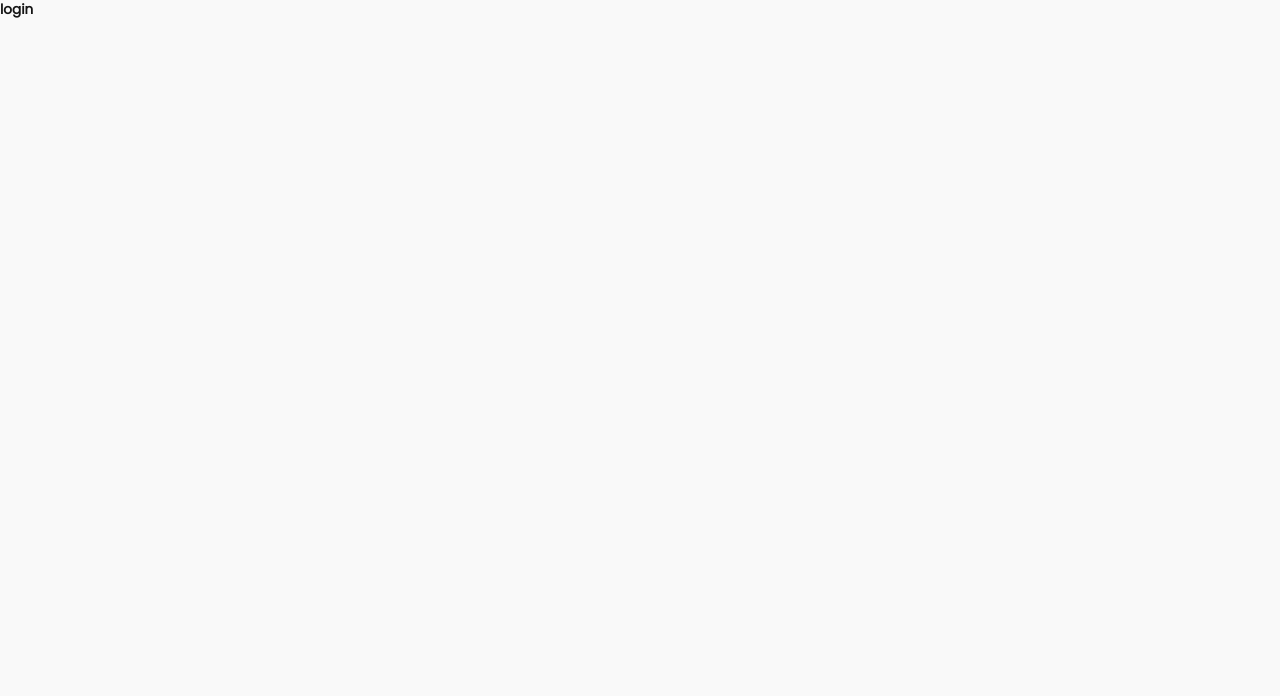
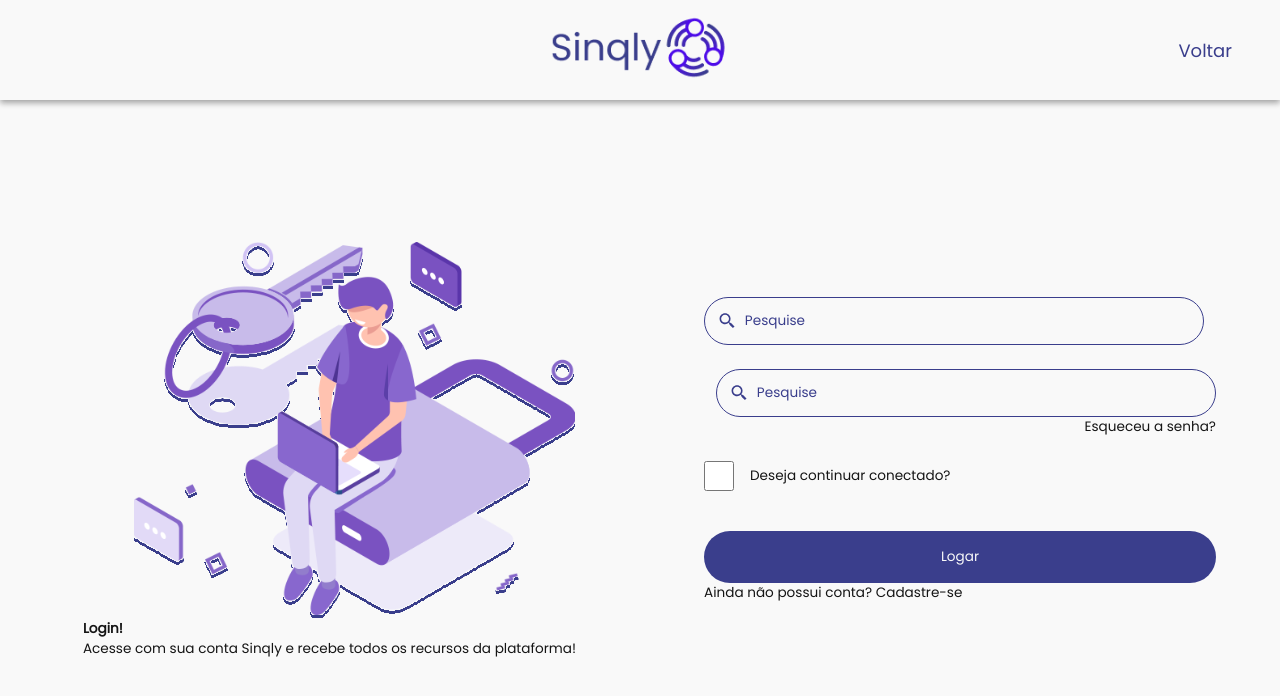
Before and after one commit to Sinqly/Website, a Next.js app: page /login in a window 1280 px wide. Shown: the top 696 px of the page. Built offline with nearby package versions, Linux system fonts and the light colour scheme.

Commit message:
feat(WIP): Login Page

```diff
--- a/src/pages/login.tsx
+++ b/src/pages/login.tsx
@@ -1,9 +1,64 @@
+
 import * as React from 'react'
+import Image from 'next/image'
+import PeopleSVG from '../assets/Images/Login/people.svg'
 
+import {
+  Main,
+  SectionLeft,
+  Texts,
+  SectionRight,
+  InputGroup,
+  PasswordDiv,
+  StayConnected,
+  Button,
+  ButtonDiv,
+  NoAccount,
+} from '../styles/pages/Login'
+import Input from '../components/Input'
+import Header from '../components/Header'
+
+
+
+/* eslint @typescript-eslint/no-empty-interface: "off" */
 interface loginProps {}
 
-const login: React.FC<loginProps> = (props) => {
-  return <h1>login</h1>
+const login: React.FC<loginProps> = ({...props}) => {
+  return (
+    <>
+      <Header headerType={"SignInSignUp"}/>
+      <Main>
+        <SectionLeft>
+          <PeopleSVG/>
+          <Texts>
+            <h3>Login!</h3>
+            <p>Acesse com sua conta Sinqly e recebe todos os recursos da plataforma!</p>
+          </Texts>
+        </SectionLeft>
+
+        <SectionRight>
+          <InputGroup>
+            <Input styles={{width: "100%"}}/>
+            <PasswordDiv>
+              <Input styles={{width: "100%"}}/>
+              <span>Esqueceu a senha?</span>
+            </PasswordDiv>
+          </InputGroup>
+
+          <StayConnected>
+            <input type="checkbox" name="sadf" id="sdfg" />
+            <label>Deseja continuar conectado?</label>
+          </StayConnected>
+
+          <ButtonDiv>
+            <Button>Logar</Button>
+            <NoAccount>Ainda não possui conta? <span>Cadastre-se</span></NoAccount>
+          </ButtonDiv>
+
+        </SectionRight>
+      </Main>
+    </>
+  )
 }
 
 export default login
--- a/src/styles/pages/Login.ts
+++ b/src/styles/pages/Login.ts
@@ -1 +1,89 @@
 import styled from 'styled-components'
+
+export const Main = styled.div`
+  display: flex;
+  align-items: center;
+  justify-content: center;
+
+  padding: auto 64px;
+
+  height: calc(100vh - 100px);
+  width: 100%;
+  position: relative;
+  top: 100px;
+`
+
+export const SectionLeft = styled.div`
+  display: flex;
+  flex-direction: column;
+  justify-content: center;
+  align-items: flex-end;
+
+  width: 50%;
+  height: 100%;
+  padding: 5% 5% 5% 5%;
+`
+
+export const Texts = styled.div`
+
+`
+
+export const SectionRight = styled.div`
+  display: flex;
+  flex-direction: column;
+  justify-content: center;
+
+  width: 50%;
+  height: 100%;
+
+  padding: 5%;
+`
+
+export const InputGroup = styled.div`
+  display: flex;
+  flex-direction: column;
+  gap: 24px;
+
+  width: 100%;
+  margin-bottom: 24px;
+`
+
+export const PasswordDiv = styled.div`
+  display: flex;
+  flex-direction: column;
+  align-items: flex-end;
+`
+
+export const StayConnected = styled.div`
+  display: flex;
+  align-items: center;
+  gap: 16px;
+
+  margin-bottom: 40px;
+
+  & > input {
+    width: 30px;
+    height: 30px;
+  }
+`
+
+export const ButtonDiv = styled.div`
+  width: 100%;
+  display: flex;
+  flex-direction: column;
+`
+
+export const Button = styled.button`
+  width: 100%;
+  padding: 16px 0;
+
+  border: none;
+  border-radius: 32px;
+
+  background-color: var(--dark-purple);
+  color: var(--white);
+`
+
+export const NoAccount = styled.p`
+
+`
```
Also changed, not shown: src/assets/Images/Login/people.svg (added).
